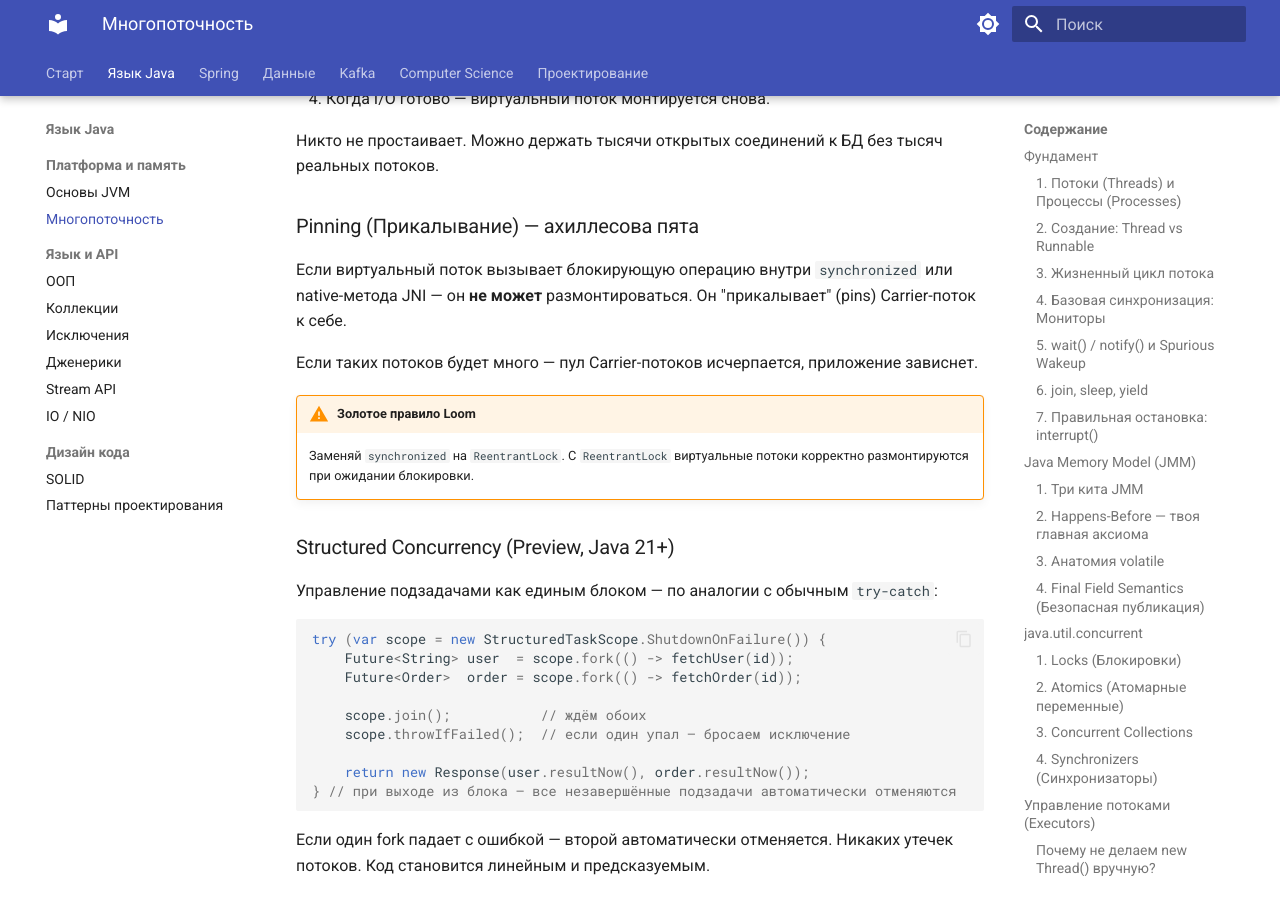
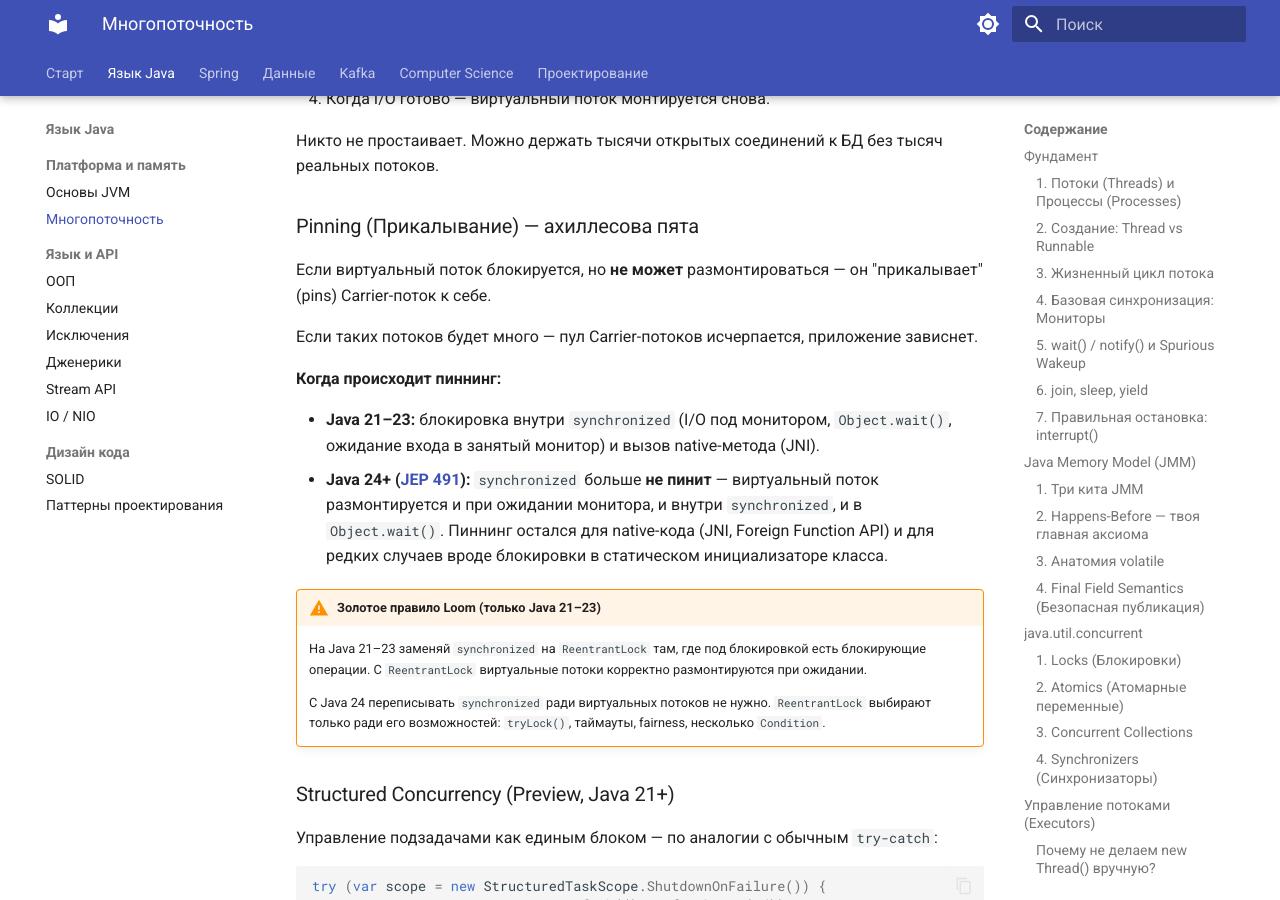
Before and after one commit to bemyskyy/interview-prep, an MkDocs documentation site: the page built from docs/java/multithreading.md, in a window 1280 px wide and 900 px high, scrolled down 15100 px. Built offline with MkDocs 1.6.1 and Material for MkDocs 9.7.7, drawn with Linux system fonts in a browser that asks for light colours.

Commit message:
fix(multithreading): synchronized не пинит виртуальный поток с Java 24
С JEP 491 (Java 24) виртуальный поток размонтируется при блокировке
внутри synchronized и в Object.wait(). Совет заменять synchronized на
ReentrantLock оставлен только для Java 21–23; пиннинг остаётся для
native-кода.

Co-Authored-By: Claude Opus 5.5 <noreply@anthropic.com>
Claude-Session: https://claude.ai/code/session_0134ndqZYeQsqiZKLSZ2mA4Y

```diff
--- a/docs/java/multithreading.md
+++ b/docs/java/multithreading.md
@@ -568,12 +568,19 @@ private volatile long value;
 
 ### Pinning (Прикалывание) — ахиллесова пята
 
-Если виртуальный поток вызывает блокирующую операцию внутри `synchronized` или native-метода JNI — он **не может** размонтироваться. Он "прикалывает" (pins) Carrier-поток к себе.
+Если виртуальный поток блокируется, но **не может** размонтироваться — он "прикалывает" (pins) Carrier-поток к себе.
 
 Если таких потоков будет много — пул Carrier-потоков исчерпается, приложение зависнет.
 
-!!! warning "Золотое правило Loom"
-    Заменяй `synchronized` на `ReentrantLock`. С `ReentrantLock` виртуальные потоки корректно размонтируются при ожидании блокировки.
+**Когда происходит пиннинг:**
+
+- **Java 21–23:** блокировка внутри `synchronized` (I/O под монитором, `Object.wait()`, ожидание входа в занятый монитор) и вызов native-метода (JNI).
+- **Java 24+ ([JEP 491](https://openjdk.org/jeps/491)):** `synchronized` больше **не пинит** — виртуальный поток размонтируется и при ожидании монитора, и внутри `synchronized`, и в `Object.wait()`. Пиннинг остался для native-кода (JNI, Foreign Function API) и для редких случаев вроде блокировки в статическом инициализаторе класса.
+
+!!! warning "Золотое правило Loom (только Java 21–23)"
+    На Java 21–23 заменяй `synchronized` на `ReentrantLock` там, где под блокировкой есть блокирующие операции. С `ReentrantLock` виртуальные потоки корректно размонтируются при ожидании.
+
+    С Java 24 переписывать `synchronized` ради виртуальных потоков не нужно. `ReentrantLock` выбирают только ради его возможностей: `tryLock()`, таймауты, fairness, несколько `Condition`.
 
 ### Structured Concurrency (Preview, Java 21+)
 
```
